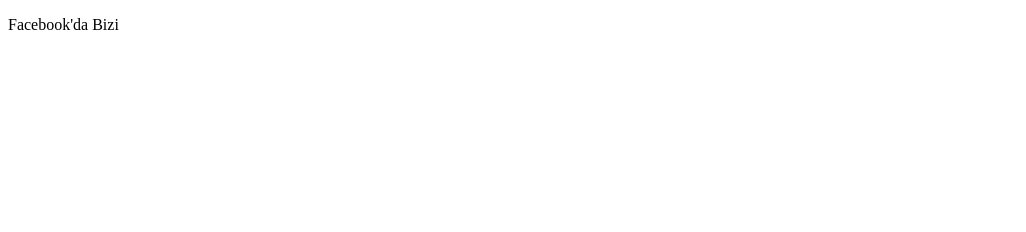
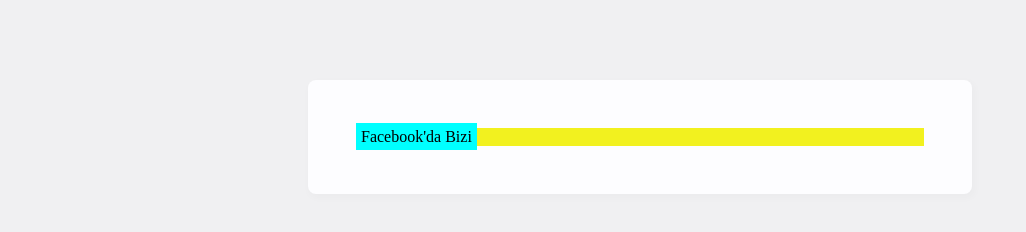
Before and after one commit to slavaleleka/webweb, a plain HTML site: page testing/pages/match-stack.html in a window 1280 px wide. Shown: the whole page, without its empty margins (0-1026 px from the left). Drawn offline with Linux system fonts and the light colour scheme.

Commit message:
one more update

```diff
--- a/testing/pages/match-stack.html
+++ b/testing/pages/match-stack.html
@@ -7,6 +7,33 @@
 <head>
     <meta charset="utf-8">
     <title>Test stack matching for acis-scriptlet</title>
+    <style type="text/css">
+        body {
+            background-color: #f0f0f2;
+            margin: 0;
+            padding: 0;
+        }
+        div {
+            width: 600px;
+            margin: 5em auto;
+            padding: 2em;
+            background-color: #fdfdff;
+            border-radius: 0.5em;
+            box-shadow: 2px 3px 7px 2px rgba(0,0,0,0.02);
+        }
+        p {
+            margin: 1em;
+            background-color: #f2f11f;
+        }
+        span {
+            padding: 5px;
+            background-color: aqua;
+        }
+        a:link, a:visited {
+            color: #38488f;
+            text-decoration: none;
+        }
+        </style>
 </head>
 
 <body>
```
